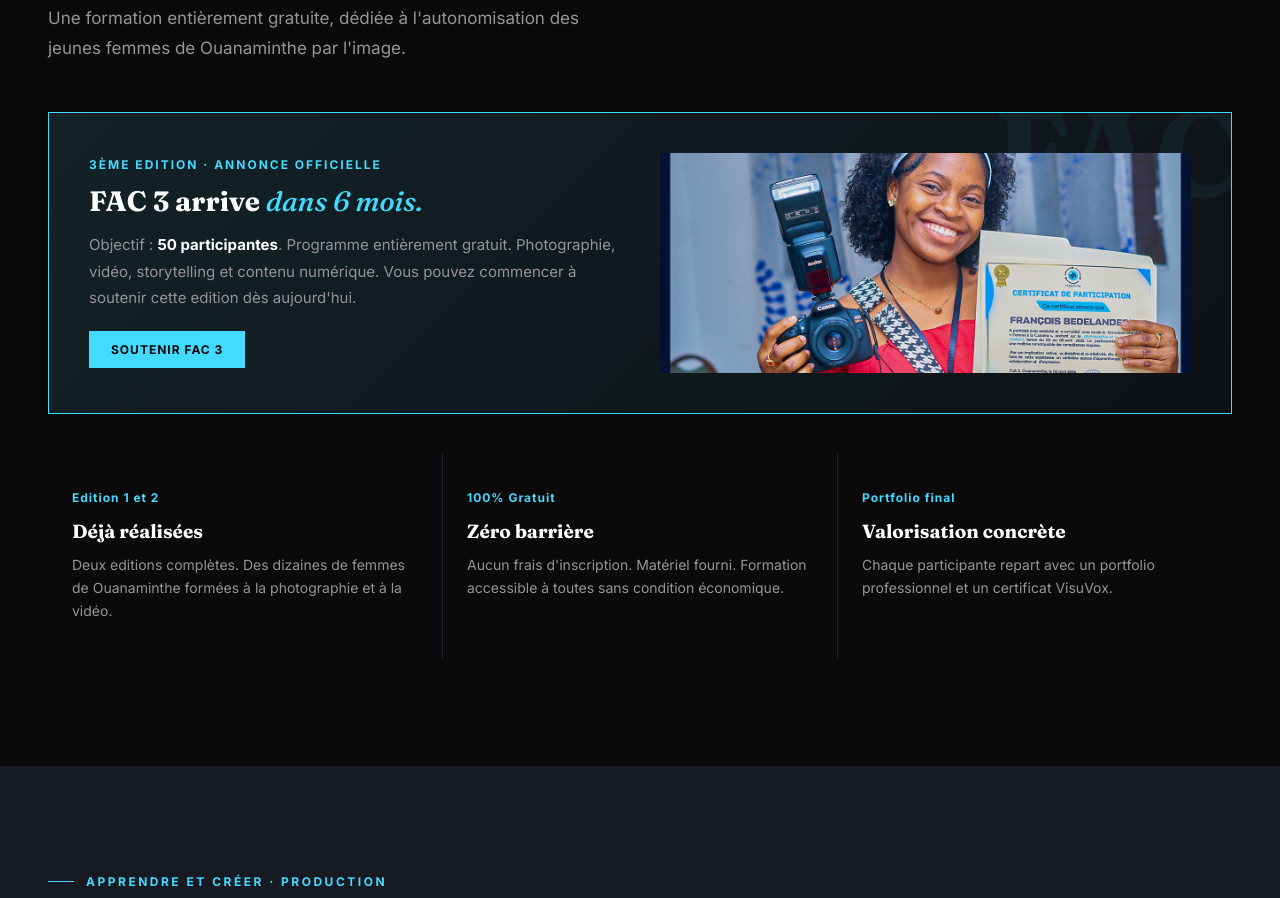
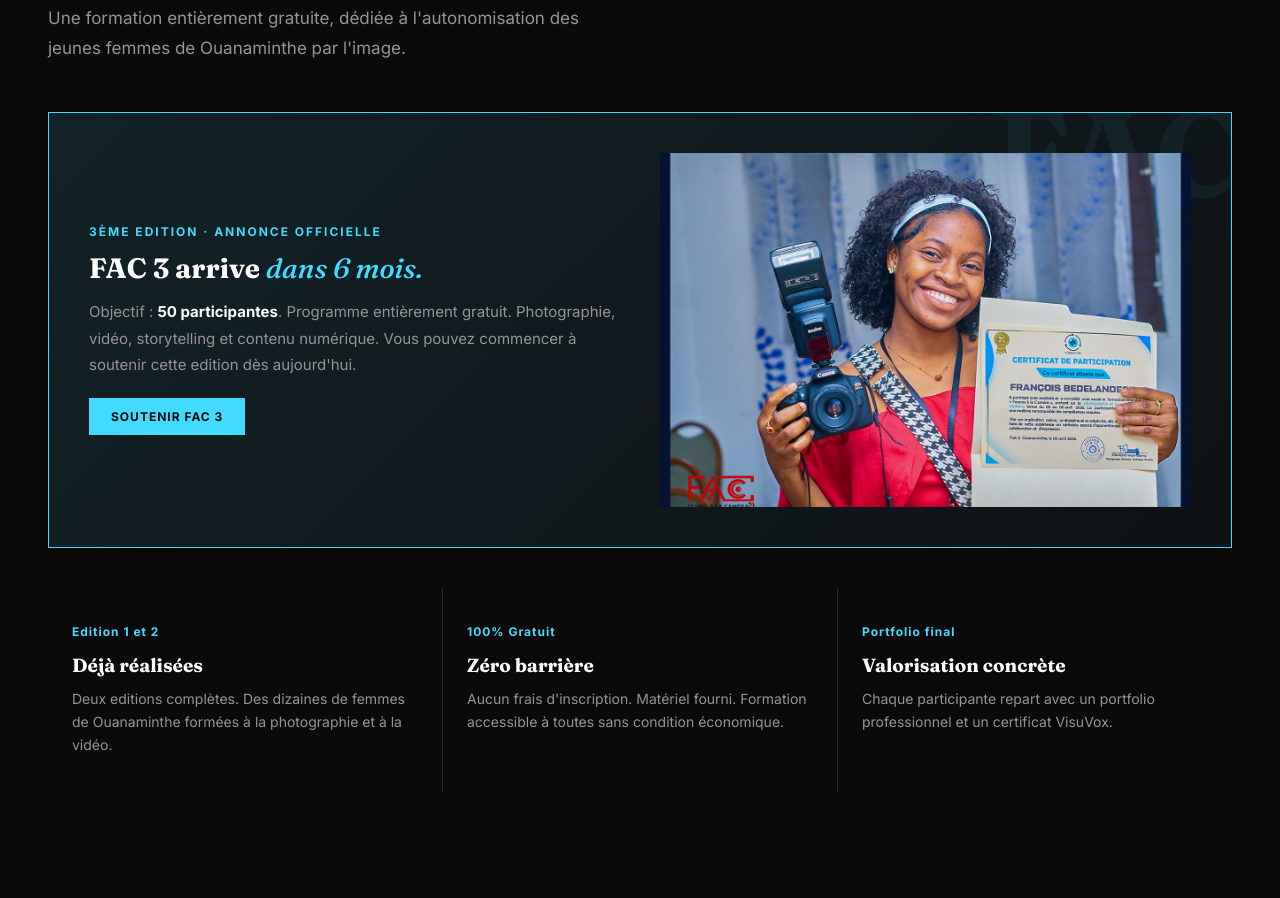
Before and after one commit to visuvox/Visuvox-site, an Eleventy site: page src/index.njk in a window 1280 px wide. Shown: the part 7110-8008 px from the top of the page. Built offline with nearby package versions, Linux system fonts and the light colour scheme; Eleventy itself is replaced by a stand-in of ours; files that its build step writes are made by us from their sources.

Commit message:
Change image container to use aspect-ratio

```diff
--- a/src/index.njk
+++ b/src/index.njk
@@ -369,7 +369,7 @@ title: "VisuVox — Former. Créer. Impacter."
           <a href="mailto:visuvoxhub@gmail.com" class="btn btn-bleu">Soutenir FAC 3</a>
         </div>
         <div>
-         <div style="position:relative;min-height:220px;"><img src="/assets/fac.jpg" alt="Participantes de Femme à la Caméra" style="width:100%;height:100%;object-fit:cover;position:absolute;inset:0;"></div>
+         <div style="position:relative;aspect-ratio:3/2;"><img src="/assets/fac.jpg" alt="Participantes de Femme à la Caméra" style="width:100%;height:100%;object-fit:cover;position:absolute;inset:0;"></div>
         </div>
       </div>
     </div>
```
